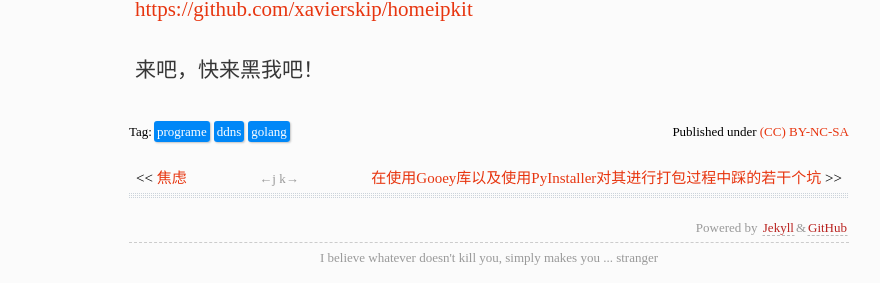
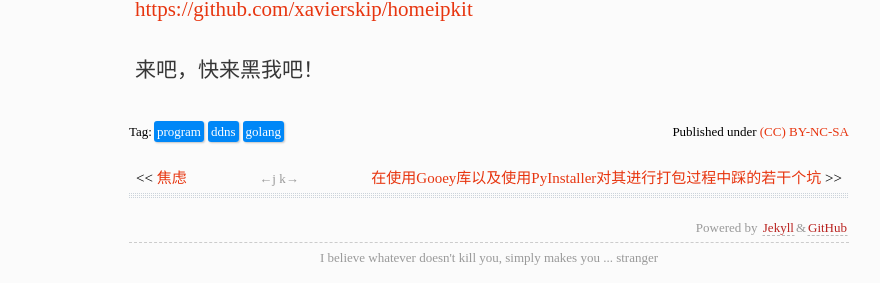
Before and after one commit to xavierskip/xavierskip.github.io, a Jekyll site: the page built from _posts/2018-05-20-ddns.md, in a window 1280 px wide. Shown: the part 1108-1391 px from the top of the page, without its empty margins (151-1031 px from the left). Built offline with Jekyll 4.4.1, drawn with Linux system fonts in a browser that asks for light colours; comment, search, counter and statistics services are not loaded; a style sheet for code colours, icons or effects is not loaded.

Commit message:
change tags

```diff
--- a/_posts/2018-05-20-ddns.md
+++ b/_posts/2018-05-20-ddns.md
@@ -2,7 +2,7 @@
 layout: post
 title: 一款DDNS工具
 tags:
-- programe
+- program
 - ddns
 - golang
 ---
```
Also changed, not shown: _posts/2017-12-17-Gooey-digging.md (+1 -1 lines).
